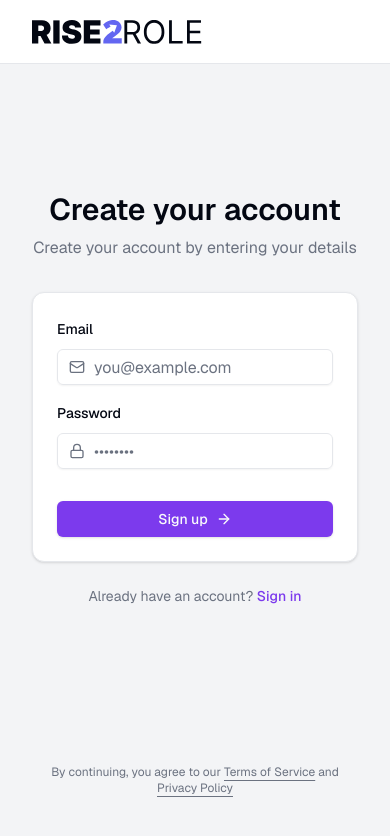
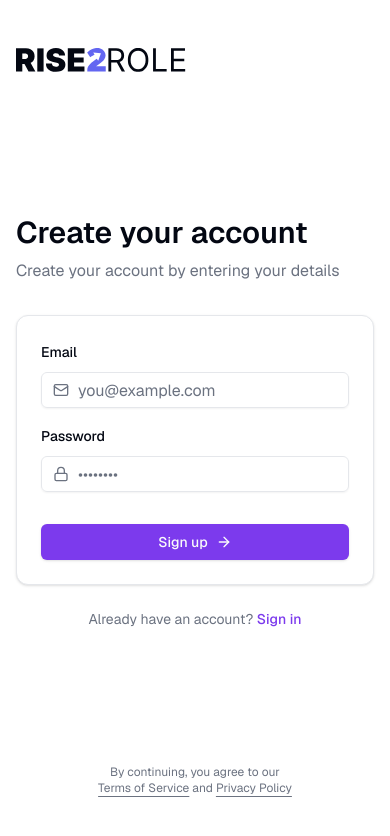
Before and after one commit to deenr/rise2role-nextjs, a Next.js app: page /sign-up in a window 390 px wide. Shown: the top 836 px of the page. Built offline with nearby package versions, Linux system fonts and the light colour scheme.

Commit message:
feat: layout auth update

```diff
--- a/app/(auth-pages)/forgot-password/page.tsx
+++ b/app/(auth-pages)/forgot-password/page.tsx
@@ -1,5 +1,6 @@
 import { forgotPasswordAction } from '@/app/actions';
 import { FormMessage, Message } from '@/components/form-message';
+import { Rise2RoleLogo } from '@/components/rise2role-logo';
 import { SubmitButton } from '@/components/submit-button';
 import { Button } from '@/components/ui/button';
 import { Card } from '@/components/ui/card';
@@ -12,8 +13,9 @@ export default async function ForgotPassword(props: { searchParams: Promise<Mess
   const searchParams = await props.searchParams;
 
   return (
-    <div className="mx-auto flex h-full w-full max-w-[420px] flex-col pt-32">
-      <div className="mb-8 text-center">
+    <div className="m-auto flex w-full max-w-[420px] flex-col px-4">
+      <Rise2RoleLogo className="absolute left-4 top-12 h-6 min-h-6 w-[170px] md:left-8 md:top-8" />
+      <div className="mb-8 sm:text-center">
         <h2 className="text-3xl font-semibold">Reset Password</h2>
         <p className="mt-2 text-base text-muted-foreground">You can reset your password here</p>
       </div>
--- a/app/(auth-pages)/layout.tsx
+++ b/app/(auth-pages)/layout.tsx
@@ -1,3 +1,3 @@
 export default async function Layout({ children }: { children: React.ReactNode }) {
-  return <div className="flex h-full max-w-7xl flex-col items-start gap-12">{children}</div>;
+  return <div className="flex h-full min-h-screen w-full flex-col items-start gap-12">{children}</div>;
 }
--- a/app/(auth-pages)/sign-in/page.tsx
+++ b/app/(auth-pages)/sign-in/page.tsx
@@ -1,5 +1,6 @@
 import { signInAction } from '@/app/actions';
 import { FormMessage, Message } from '@/components/form-message';
+import { Rise2RoleLogo } from '@/components/rise2role-logo';
 import { SubmitButton } from '@/components/submit-button';
 import { Button } from '@/components/ui/button';
 import { Card } from '@/components/ui/card';
@@ -12,8 +13,9 @@ export default async function Login(props: { searchParams: Promise<Message> }) {
   const searchParams = await props.searchParams;
 
   return (
-    <div className="mx-auto flex h-full w-full max-w-[420px] flex-col pt-32">
-      <div className="mb-8 text-center">
+    <div className="m-auto flex w-full max-w-[420px] flex-col px-4">
+      <Rise2RoleLogo className="absolute left-4 top-12 h-6 min-h-6 w-[170px] md:left-8 md:top-8" />
+      <div className="mb-8 sm:text-center">
         <h2 className="text-3xl font-semibold">Sign in to your account</h2>
         <p className="mt-2 text-base text-muted-foreground">Welcome back! Please enter your details</p>
       </div>
@@ -61,7 +63,7 @@ export default async function Login(props: { searchParams: Promise<Message> }) {
           </Link>
         </p>
       </div>
-      <p className="mt-auto pb-12 text-center text-xs text-muted-foreground">
+      <p className="absolute bottom-12 left-1/2 -translate-x-1/2 text-center text-xs text-muted-foreground">
         By continuing, you agree to our{' '}
         <a href="terms" className="underline underline-offset-4 hover:text-primary">
           Terms of Service
--- a/app/(auth-pages)/sign-up/page.tsx
+++ b/app/(auth-pages)/sign-up/page.tsx
@@ -1,5 +1,6 @@
-import { signInAction } from '@/app/actions';
+import { signUpAction } from '@/app/actions';
 import { FormMessage, Message } from '@/components/form-message';
+import { Rise2RoleLogo } from '@/components/rise2role-logo';
 import { SubmitButton } from '@/components/submit-button';
 import { Button } from '@/components/ui/button';
 import { Card } from '@/components/ui/card';
@@ -19,8 +20,9 @@ export default async function Signup(props: { searchParams: Promise<Message> })
   }
 
   return (
-    <div className="mx-auto flex h-full w-full max-w-[420px] flex-col pt-32">
-      <div className="mb-8 text-center">
+    <div className="m-auto flex w-full max-w-[420px] flex-col px-4">
+      <Rise2RoleLogo className="absolute left-4 top-12 h-6 min-h-6 w-[170px] md:left-8 md:top-8" />
+      <div className="mb-8 sm:text-center">
         <h2 className="text-3xl font-semibold">Create your account</h2>
         <p className="mt-2 text-base text-muted-foreground">Create your account by entering your details</p>
       </div>
@@ -44,7 +46,7 @@ export default async function Signup(props: { searchParams: Promise<Message> })
                 <FormMessage message={searchParams} />
               </div>
             </div>
-            <SubmitButton className="w-full" pendingText="Signing up..." formAction={signInAction}>
+            <SubmitButton className="w-full" pendingText="Signing up..." formAction={signUpAction}>
               Sign up
               <ArrowRight className="h-4 w-4" />
             </SubmitButton>
@@ -61,7 +63,7 @@ export default async function Signup(props: { searchParams: Promise<Message> })
           </Link>
         </p>
       </div>
-      <p className="mt-auto pb-12 text-center text-xs text-muted-foreground">
+      <p className="absolute bottom-12 left-1/2 -translate-x-1/2 text-center text-xs text-muted-foreground">
         By continuing, you agree to our{' '}
         <a href="terms" className="underline underline-offset-4 hover:text-primary">
           Terms of Service
--- a/app/layout.tsx
+++ b/app/layout.tsx
@@ -1,4 +1,3 @@
-import { Rise2RoleLogo } from '@/components/rise2role-logo';
 import { ThemeProvider } from 'next-themes';
 import { Geist } from 'next/font/google';
 import './globals.css';
@@ -25,7 +24,8 @@ export default function RootLayout({
     <html lang="en" className={geistSans.className} suppressHydrationWarning>
       <body className="bg-background text-foreground">
         <ThemeProvider attribute="class" defaultTheme="system" enableSystem disableTransitionOnChange>
-          <main className="flex min-h-screen flex-col items-center">
+          {children}
+          {/* <main className="min-h-screen flex-col items-center">
             <nav className="mx-auto flex h-16 w-full items-center justify-center border-b">
               <div className="w-full max-w-7xl px-8">
                 <Rise2RoleLogo className="h-6 min-h-6 w-[170px]" />
@@ -35,7 +35,7 @@ export default function RootLayout({
             <div className="mx-auto flex h-full w-full flex-1 justify-center bg-muted">
               <div className="w-full max-w-7xl px-8">{children}</div>
             </div>
-          </main>
+          </main> */}
         </ThemeProvider>
       </body>
     </html>
```
